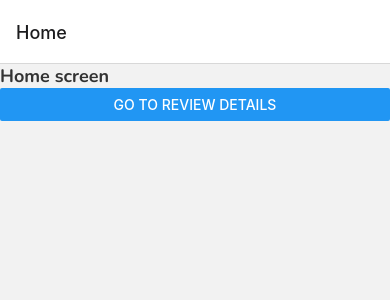
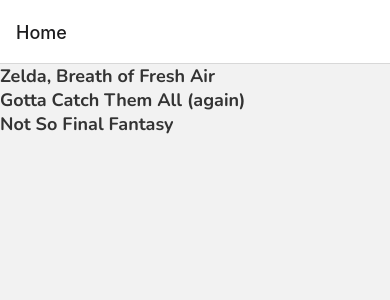
Before and after one commit to kurtreyn/gamezone, a React Native app: screen /Home in a window 390 px wide. Shown: the top 300 px of the page. Built offline with nearby package versions, Linux system fonts and the light colour scheme.

Commit message:
passing data between screens

```diff
--- a/screens/Home.js
+++ b/screens/Home.js
@@ -1,18 +1,52 @@
-import { SafeAreaView, Text, View, Button } from 'react-native';
-import React from 'react';
+import {
+  SafeAreaView,
+  Text,
+  View,
+  Button,
+  FlatList,
+  TouchableOpacity,
+} from 'react-native';
+import React, { useState } from 'react';
 import { globalStyles } from '../styles/global';
 
 const Home = ({ navigation }) => {
-  const pressHandler = () => {
-    navigation.navigate('ReviewDetails');
-    // COULD ALSO USE:
-    // navigation.push('ReviewDetails');
-  };
+  // const pressHandler = () => {
+  //   navigation.navigate('ReviewDetails');
+  //   // COULD ALSO USE:
+  //   // navigation.push('ReviewDetails');
+  // };
+
+  const [reviews, setReviews] = useState([
+    {
+      title: 'Zelda, Breath of Fresh Air',
+      rating: 5,
+      body: 'lorem ipsum',
+      key: 1,
+    },
+    {
+      title: 'Gotta Catch Them All (again)',
+      rating: 4,
+      body: 'lorem ipsum',
+      key: 2,
+    },
+    { title: 'Not So Final Fantasy', rating: 3, body: 'lorem ipsum', key: 3 },
+  ]);
 
   return (
     <SafeAreaView style={globalStyles.container}>
-      <Text style={globalStyles.titleText}>Home screen</Text>
-      <Button title="GO TO REVIEW DETAILS" onPress={pressHandler} />
+      <FlatList
+        data={reviews}
+        renderItem={({ item }) => (
+          <TouchableOpacity
+            // PASSING DATA BETWEEN SCREENS - STACK NAVIGATION
+            onPress={() => navigation.navigate('ReviewDetails', item)}
+          >
+            <Text style={globalStyles.titleText}>{item.title}</Text>
+          </TouchableOpacity>
+        )}
+      />
+      {/* <Text style={globalStyles.titleText}>Home screen</Text> */}
+      {/* <Button title="GO TO REVIEW DETAILS" onPress={pressHandler} /> */}
     </SafeAreaView>
   );
 };
--- a/screens/ReviewDetails.js
+++ b/screens/ReviewDetails.js
@@ -2,15 +2,22 @@
 import React from 'react';
 import { globalStyles } from '../styles/global';
 
-const ReviewDetails = ({ navigation }) => {
-  const pressHandler = () => {
-    navigation.goBack();
-  };
+const ReviewDetails = ({ route }) => {
+  // const pressHandler = () => {
+  //   navigation.goBack();
+  // };
+
+  // PASSING DATA BETWEEN SCREENS - STACK NAVIGATION
+  const { title } = route.params;
+  const { body } = route.params;
+  const { rating } = route.params;
 
   return (
     <View style={globalStyles.container}>
-      <Text>Review Details</Text>
-      <Button title="BACK TO HOME SCREEN" onPress={pressHandler} />
+      <Text>{title}</Text>
+      <Text>{body}</Text>
+      <Text>{rating}</Text>
+      {/* <Button title="BACK TO HOME SCREEN" onPress={pressHandler} /> */}
     </View>
   );
 };
```
